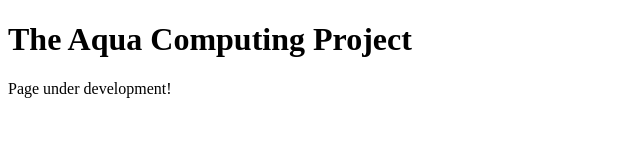
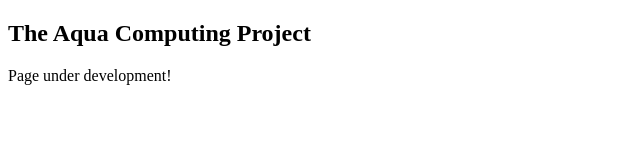
Before and after one commit to aquacomputingproject/aquacomputingproject.github.io, a plain HTML site: page index.html in a window 1280 px wide. Shown: the whole page, without its empty margins (0-640 px from the left). Drawn offline with Linux system fonts and the light colour scheme.

Commit message:
Update index.html

```diff
--- a/index.html
+++ b/index.html
@@ -6,7 +6,7 @@
   <meta name="description" contents="The Aqua Computing Project">
 </head>
   <body>
-    <h1>The Aqua Computing Project</h1>
+    <h2>The Aqua Computing Project</h2>
     Page under development!
 </body>
 </html>
```
